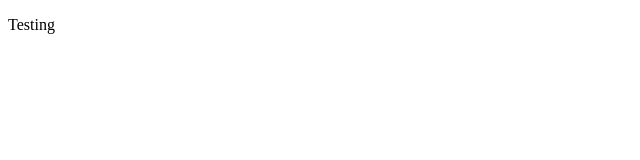
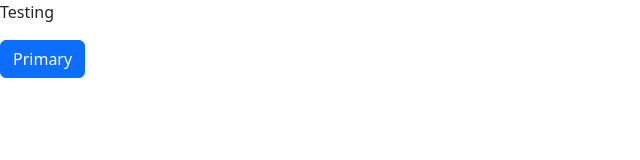
Before and after one commit to danial2015/landingpagengasal, a plain HTML site: page index.html in a window 1280 px wide. Shown: the whole page, without its empty margins (0-640 px from the left). Drawn offline with nearby package versions, Linux system fonts and the light colour scheme.

Commit message:
my changes

```diff
--- a/index.html
+++ b/index.html
@@ -4,9 +4,14 @@
     <meta charset="UTF-8">
     <meta http-equiv="X-UA-Compatible" content="IE=edge">
     <meta name="viewport" content="width=device-width, initial-scale=1.0">
+    <!-- CSS only -->
+<link href="https://cdn.jsdelivr.net/npm/bootstrap@5.2.0/dist/css/bootstrap.min.css" rel="stylesheet" integrity="sha384-gH2yIJqKdNHPEq0n4Mqa/HGKIhSkIHeL5AyhkYV8i59U5AR6csBvApHHNl/vI1Bx" crossorigin="anonymous">
     <title>Document</title>
 </head>
 <body>
     <p>Testing</p>
+    <button type="button" class="btn btn-primary">Primary</button>
 </body>
+<!-- JavaScript Bundle with Popper -->
+<script src="https://cdn.jsdelivr.net/npm/bootstrap@5.2.0/dist/js/bootstrap.bundle.min.js" integrity="sha384-A3rJD856KowSb7dwlZdYEkO39Gagi7vIsF0jrRAoQmDKKtQBHUuLZ9AsSv4jD4Xa" crossorigin="anonymous"></script>
 </html>
```
